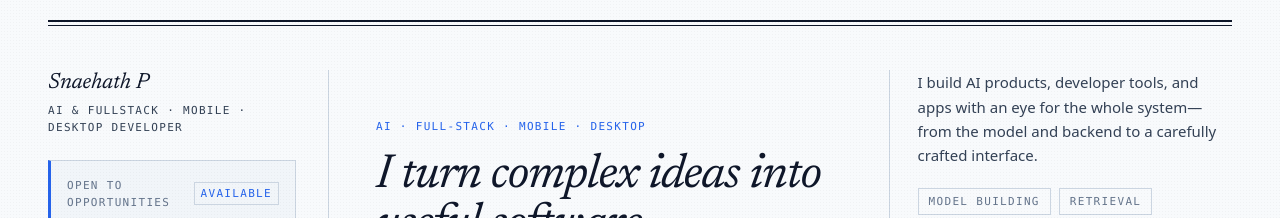
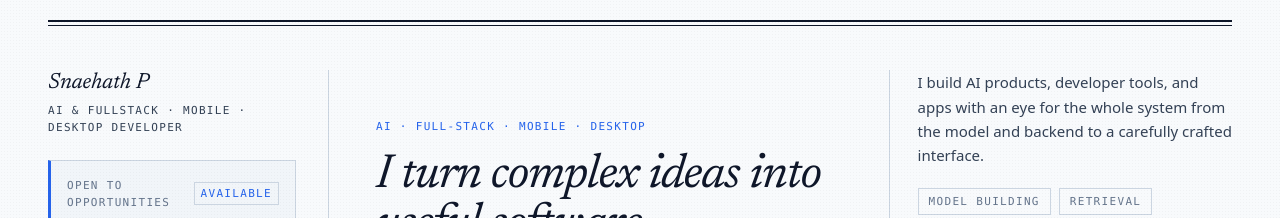
Before and after one commit to Snaehath/portfolio, a React (Vite) app: page / in a window 1280 px wide. Shown: the part 180-398 px from the top of the page. Built offline with nearby package versions, Linux system fonts and the light colour scheme.

Commit message:
fix: correct wording in German and English descriptions in MainColumn component

```diff
--- a/src/components/MainColumn.tsx
+++ b/src/components/MainColumn.tsx
@@ -76,8 +76,8 @@ export const MainColumn: React.FC<MainColumnProps> = ({ data, locale, activeSkil
           <div className="lg:border-l lg:border-rule-soft lg:pl-7">
             <p className="text-[14px] sm:text-[15px] text-ink-2 leading-relaxed max-w-xl">
               {de
-                ? "Ich entwickle KI-Produkte, Entwicklerwerkzeuge und Apps mit Blick auf das ganze System – vom Modell und Backend bis zur sorgfältig gestalteten Oberfläche."
-                : "I build AI products, developer tools, and apps with an eye for the whole system—from the model and backend to a carefully crafted interface."}
+                ? "Ich entwickle KI-Produkte, Entwicklerwerkzeuge und Apps mit Blick auf das ganze System  vom Modell und Backend bis zur sorgfältig gestalteten Oberfläche."
+                : "I build AI products, developer tools, and apps with an eye for the whole system from the model and backend to a carefully crafted interface."}
             </p>
             <div className="flex flex-wrap gap-2 mt-5" aria-label={de ? "Schwerpunkte" : "Areas of focus"}>
               {(de ? ["Modell-Entwicklung", "Retrieval", "Produktentwicklung"] : ["Model building", "Retrieval", "Product engineering"]).map(item => (
```
